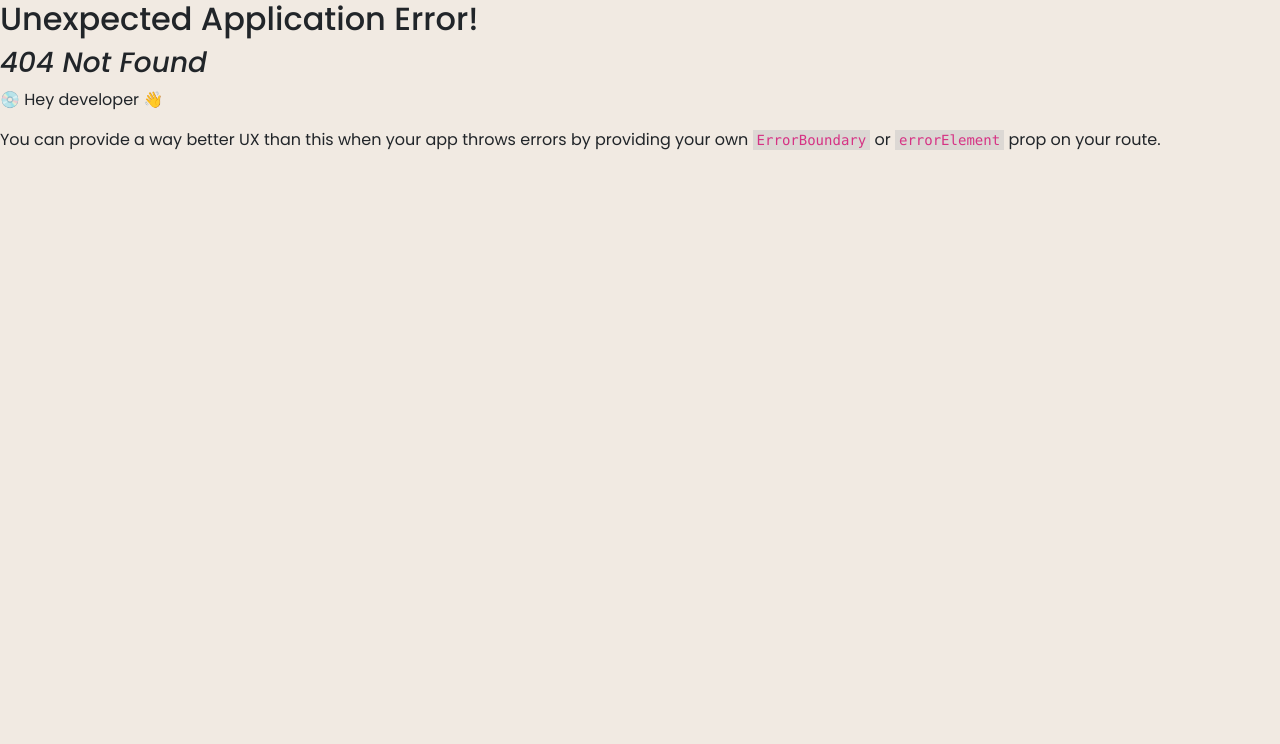
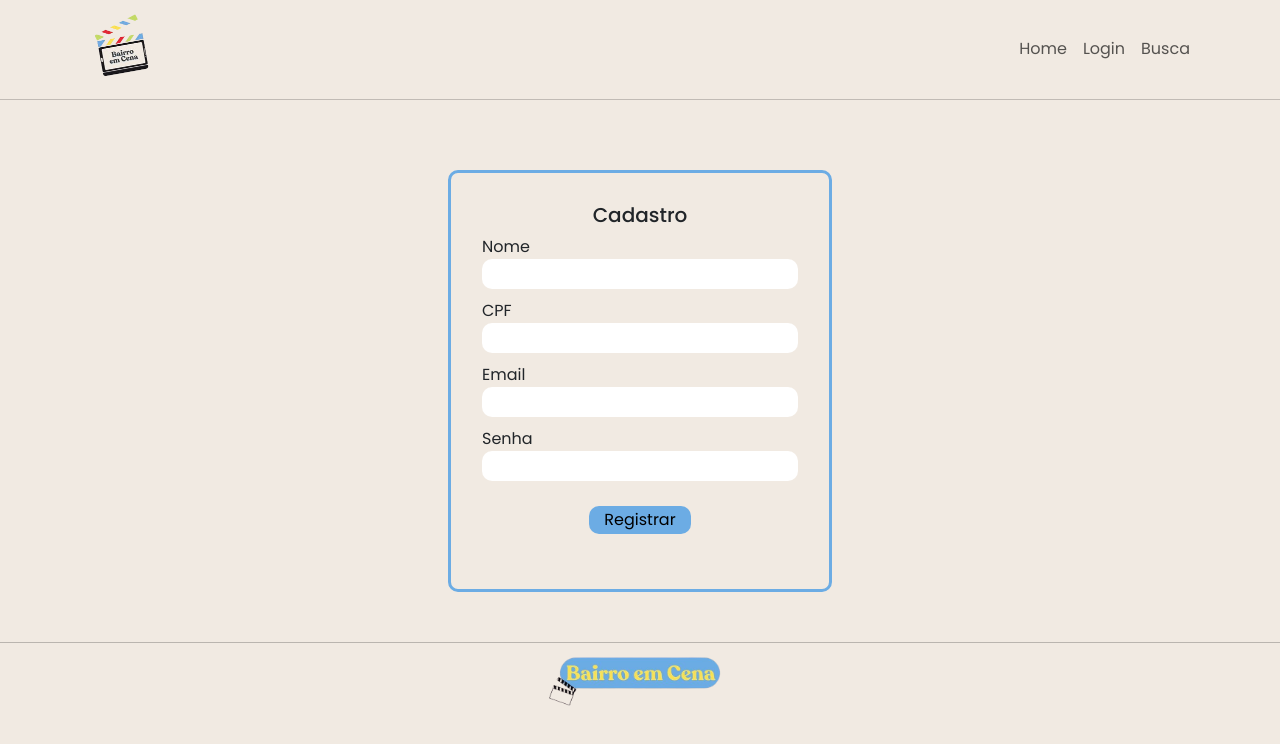
Before and after one commit to Brubgs/BairroEmCena, a React (Vite) app in the folder BairroEmCena/: page /cadastro in a window 1280 px wide. Before the commit this address had no page. Shown: the top 744 px of the page. Built offline with nearby package versions, Linux system fonts and the light colour scheme.

Commit message:
adicionando mais paginas

```diff
--- a/BairroEmCena/src/components/Cabecalho.jsx
+++ b/BairroEmCena/src/components/Cabecalho.jsx
@@ -2,8 +2,24 @@ import Container from 'react-bootstrap/Container';
 import Nav from 'react-bootstrap/Nav';
 import Navbar from 'react-bootstrap/Navbar';
 import Logo from '../assets/images/Logo.png'
+import { useNavigate } from 'react-router-dom';
 
 function Cabecalho() {
+
+  const navigate = useNavigate()
+
+  function clicarLogin(){
+    navigate('/login')
+  }
+
+  function home(){
+    navigate('/')
+  }
+
+  function busca(){
+    navigate('/busca')
+  }
+
   return (
     <Navbar expand="lg" className='cabecalho'>
       <Container >
@@ -14,9 +30,9 @@ function Cabecalho() {
             <Navbar.Toggle aria-controls="basic-navbar-nav" />
             <Navbar.Collapse id="basic-navbar-nav">
             <Nav className="me-auto">
-                <Nav.Link href="#home">Home</Nav.Link>
-                <Nav.Link href="#login">Login</Nav.Link>
-                <Nav.Link href="#busca">Busca</Nav.Link>
+                <Nav.Link href="#home" onClick={home}>Home</Nav.Link>
+                <Nav.Link href="#login" onClick={clicarLogin}>Login</Nav.Link>
+                <Nav.Link href="#busca" onClick={busca}>Busca</Nav.Link>
             </Nav>
             </Navbar.Collapse>
         </div>
--- a/BairroEmCena/src/components/Cards.jsx
+++ b/BairroEmCena/src/components/Cards.jsx
@@ -1,8 +1,13 @@
 import Cartola from '../assets/images/filmes/Cartola.jpg'
 import Bacurau from '../assets/images/filmes/Bacurau.jpg'
 import Betania from '../assets/images/filmes/Betania.jpg'
+import { useNavigate } from 'react-router-dom';
 
 function Cards() {
+    const navigate = useNavigate()
+    function cartola(){
+        navigate('/cartola')
+    }
     return (
         <>
         <div className="cards my-5">
@@ -10,7 +15,7 @@ function Cards() {
                 <img src={Cartola} className="card-img-top" alt="Cartaz do filme Cartola" />
                     <div className="card-body">
                         <h5 className="card-title">Cartola</h5>
-                        <a href="#" className="botaoFilme btn btn-primary my-3">Ver filme</a>
+                        <a href="#" className="botaoFilme btn btn-primary my-3" onClick={cartola}>Ver filme</a>
                     </div>
             </div>
             <div className="card" style={{ width: '17.5rem' }}>
--- a/BairroEmCena/src/index.css
+++ b/BairroEmCena/src/index.css
@@ -83,7 +83,7 @@ a {
     justify-content: center;
     border: 3px solid var(--azul);
     border-radius: 10px;
-    width: 40%;
+    width: 30%;
     height: 50%;
     margin: 50px auto;
     margin-top: 70px;
@@ -110,6 +110,33 @@ input {
     border-radius: 10px;
     margin: 25px 0px;
 }
+.imagemCartola {
+    max-width: 350px;
+    border: 7px solid var(--verde);
+    border-radius: 8px;
+    margin: 10px;
+}
+.infoFilme {
+    display: flex;
+    flex-direction: column;
+    gap: 30px;
+    width: 45%;
+    margin: 10px;
+}
+.containerFilme {
+    display: flex;
+    justify-content: center;
+    margin-top: 50px;
+    flex-wrap: wrap;
+    margin-bottom: 50px;
+}
+.botaoComprar {
+    background-color: var(--azul);
+    border: none;
+    width: 200px;
+    border-radius: 8px;
+    padding: 6px 10px;
+}
 .rodape {
     display: flex;
     align-items: center;
@@ -121,7 +148,20 @@ input {
     padding: 5px;
 }
 
-@media screen and (max-width: 620px) {
+@media screen and (max-width: 980px) {
+    .login {
+        width: 50%;
+    }
+    .infoFilme {
+        width: 40%;
+    }
+}
+@media screen and (max-width: 780px) {
+    .infoFilme {
+        width: 70%;
+    }
+}
+@media screen and (max-width: 500px) {
     .login {
         width: 70%;
     }
--- /dev/null
+++ b/BairroEmCena/src/pages/Busca.jsx
@@ -0,0 +1,13 @@
+import Cabecalho from "../components/Cabecalho"
+import Rodape from "../components/Rodape"
+import { useNavigate } from 'react-router-dom';
+
+function Busca(){
+    return(
+        <>
+            <Cabecalho/>
+            <h1>Essa será a página de busca</h1>
+        </>
+    )
+}
+export default Busca
--- a/BairroEmCena/eslint.config.js
+++ b/BairroEmCena/src/pages/Cadastro.jsx
@@ -1,38 +1,40 @@
-import js from '@eslint/js'
-import globals from 'globals'
-import react from 'eslint-plugin-react'
-import reactHooks from 'eslint-plugin-react-hooks'
-import reactRefresh from 'eslint-plugin-react-refresh'
+import Cabecalho from "../components/Cabecalho"
+import Rodape from "../components/Rodape"
+import { useNavigate } from 'react-router-dom';
 
-export default [
-  { ignores: ['dist'] },
-  {
-    files: ['**/*.{js,jsx}'],
-    languageOptions: {
-      ecmaVersion: 2020,
-      globals: globals.browser,
-      parserOptions: {
-        ecmaVersion: 'latest',
-        ecmaFeatures: { jsx: true },
-        sourceType: 'module',
-      },
-    },
-    settings: { react: { version: '18.3' } },
-    plugins: {
-      react,
-      'react-hooks': reactHooks,
-      'react-refresh': reactRefresh,
-    },
-    rules: {
-      ...js.configs.recommended.rules,
-      ...react.configs.recommended.rules,
-      ...react.configs['jsx-runtime'].rules,
-      ...reactHooks.configs.recommended.rules,
-      'react/jsx-no-target-blank': 'off',
-      'react-refresh/only-export-components': [
-        'warn',
-        { allowConstantExport: true },
-      ],
-    },
-  },
-]
+function Cadastro(){
+    const navigate = useNavigate()
+
+    function registrar(){
+        navigate('/login')
+    }
+    return(
+        <>
+        <Cabecalho/>
+        <div className="login">
+            <h5>Cadastro</h5>
+            <div className="form">
+            <div className="campo">
+                    <label htmlFor="">Nome</label>
+                    <input type="text" />
+                </div>
+                <div className="campo">
+                    <label htmlFor="">CPF</label>
+                    <input type="text" />
+                </div>
+                <div className="campo">
+                    <label htmlFor="">Email</label>
+                    <input type="text" />
+                </div>
+                <div className="campo">
+                    <label htmlFor="">Senha</label>
+                    <input type="password" />
+                </div>
+            </div>
+            <button className="botao" onClick={registrar}>Registrar</button>
+        </div>
+        <Rodape/>
+        </>
+    )
+}
+export default Cadastro
--- /dev/null
+++ b/BairroEmCena/src/pages/Cartola.jsx
@@ -0,0 +1,27 @@
+import Cabecalho from "../components/Cabecalho"
+import Rodape from "../components/Rodape"
+import Filme from '../assets/images/filmes/Cartola.jpg'
+import { useNavigate } from 'react-router-dom';
+
+function Cartola(){
+    return(
+        <>
+            <Cabecalho/>
+            <div className="containerFilme">
+                <img src={Filme} alt="" className="imagemCartola" />
+                <div className="infoFilme">
+                    <h4>Cartola - Música para os olhos</h4>
+                    <p>Conheça a história de vida e a obra de Angenor de Oliveira, mais conhecido como Cartola, grande ícone do samba e um dos mais importantes compositores da música popular brasileira.</p>
+                    <h4>Classificação indicativa: 10 anos</h4>
+                    <h4>Horários:</h4>
+                    <p>Seg. a sex. às 13:00h</p>
+                    <h4>Sala:  2</h4>
+                    <button className="botaoComprar">Comprar ingresso</button>
+                </div>
+            </div>
+            <Rodape/>
+
+        </>
+    )
+}
+export default Cartola
```
Also changed, not shown: BairroEmCena/src/main.jsx (+15 -0 lines).
